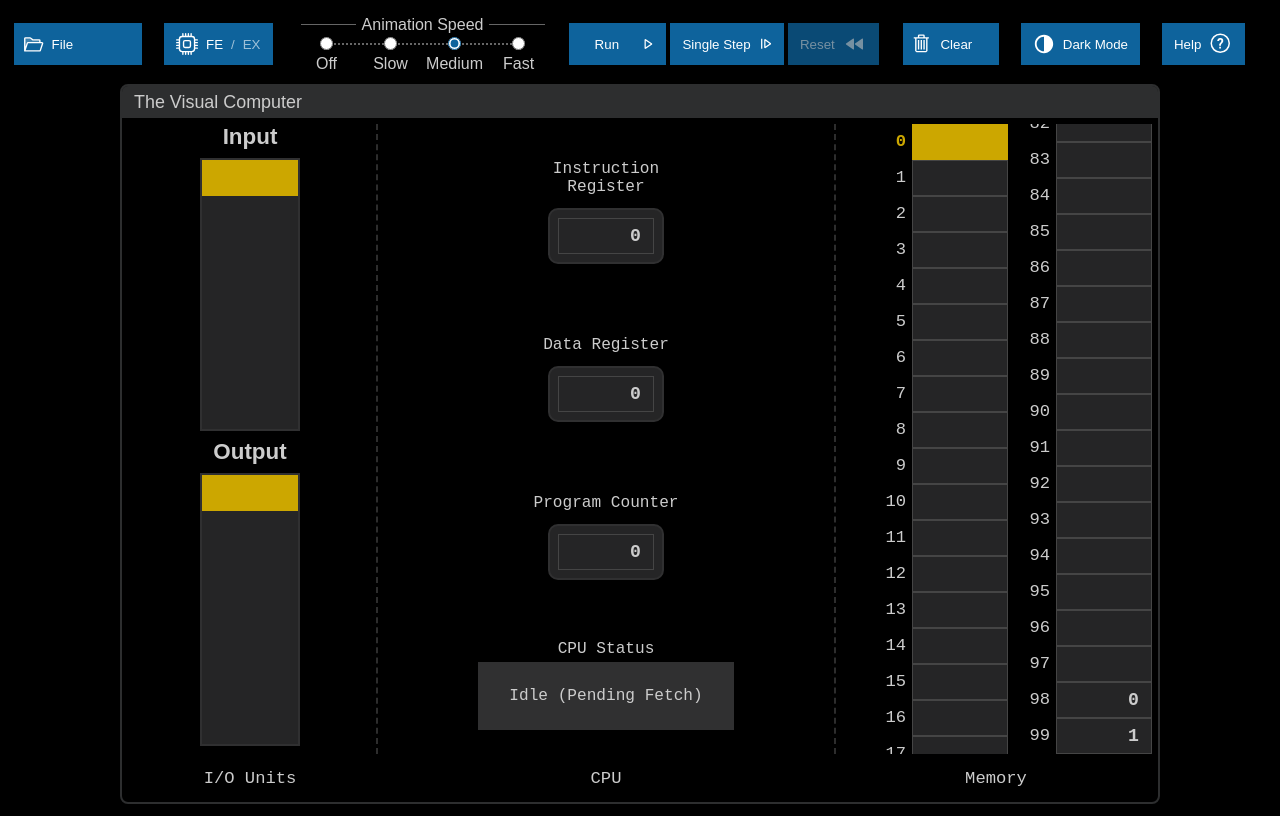
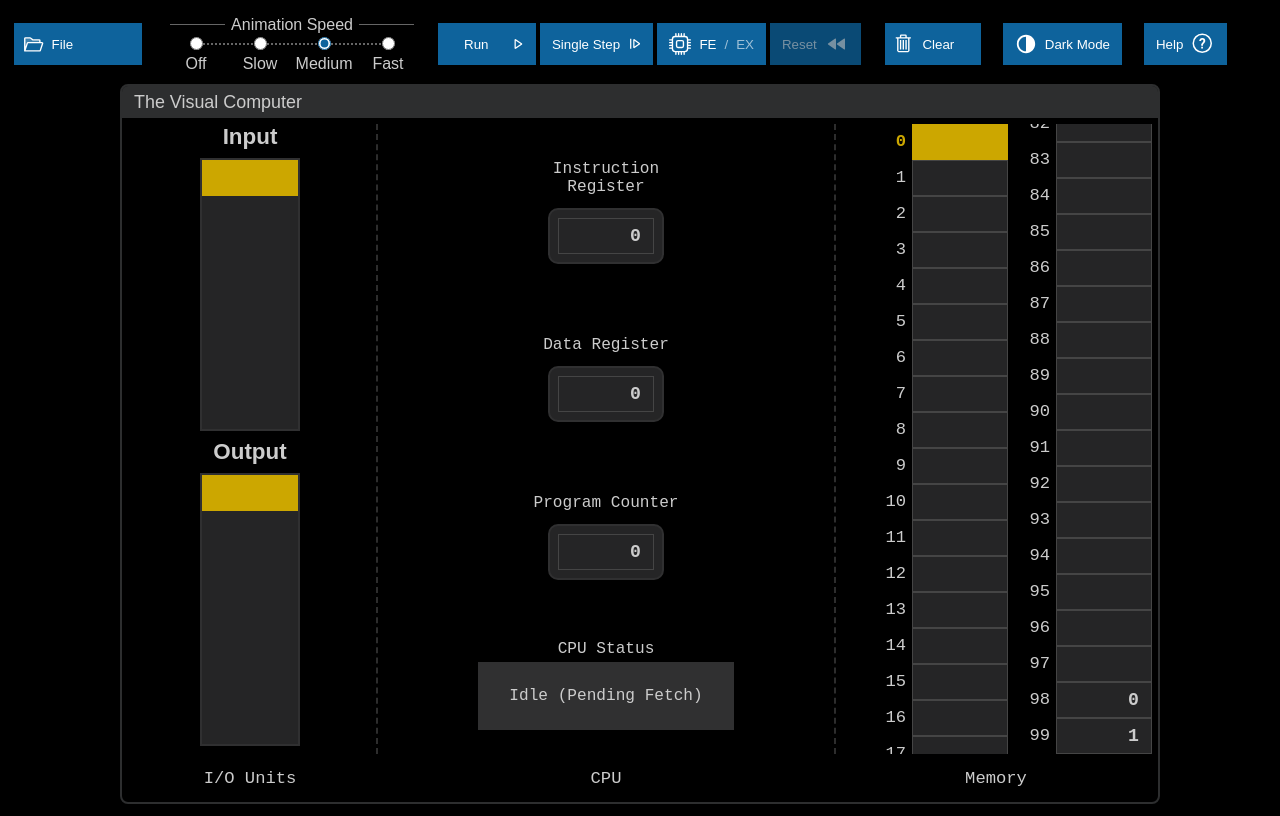
Before and after one commit to rafrafraf1/vic-ide-fork, a React (Vite) app: page / in a window 1280 px wide. Built offline with nearby package versions, Linux system fonts and the light colour scheme.

Commit message:
Move the toolbar Fetch/Execute button

```diff
--- a/src/UI/Toolbar.tsx
+++ b/src/UI/Toolbar.tsx
@@ -264,16 +264,6 @@ export const Toolbar = React.memo(function Toolbar(
         />
       ) : null}
       <Separator />
-      <FetchExecuteButton
-        className="Toolbar-Button"
-        uiString={uiString}
-        tippyTarget={tippyTarget}
-        cpuState={cpuState}
-        simulationState={simulationState}
-        onFetchInstructionClick={onFetchInstructionClick}
-        onExecuteInstructionClick={onExecuteInstructionClick}
-      />
-      <Separator />
       <AnimationSpeedSelector
         className="Toolbar-AnimationSpeedSelector"
         uiString={uiString}
@@ -307,6 +297,15 @@ export const Toolbar = React.memo(function Toolbar(
           </ButtonLabel>
         </Button>
       </Tippy>
+      <FetchExecuteButton
+        className="Toolbar-Button"
+        uiString={uiString}
+        tippyTarget={tippyTarget}
+        cpuState={cpuState}
+        simulationState={simulationState}
+        onFetchInstructionClick={onFetchInstructionClick}
+        onExecuteInstructionClick={onExecuteInstructionClick}
+      />
       <Tippy
         singleton={tippyTarget}
         content={uiString(
```
